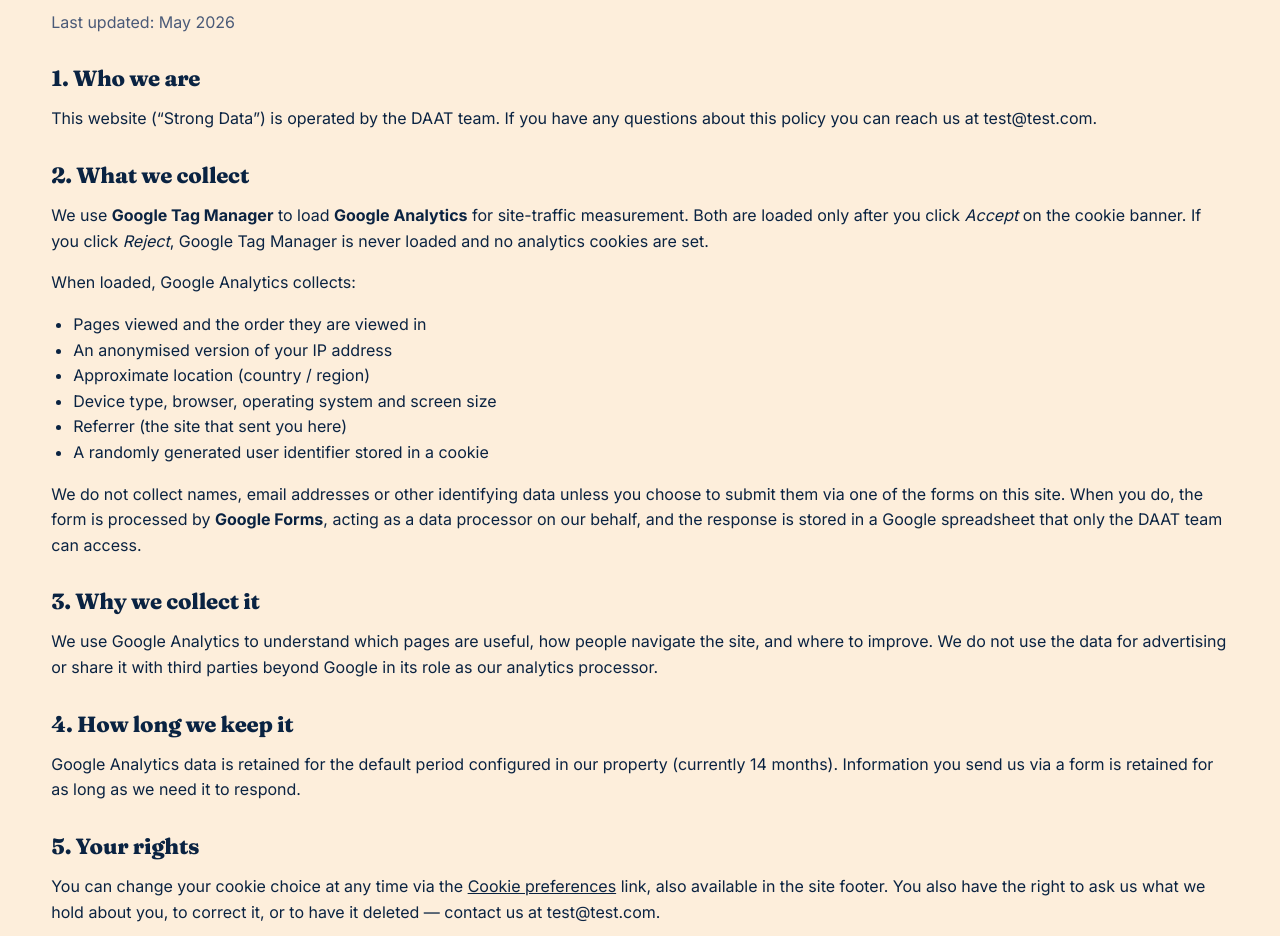
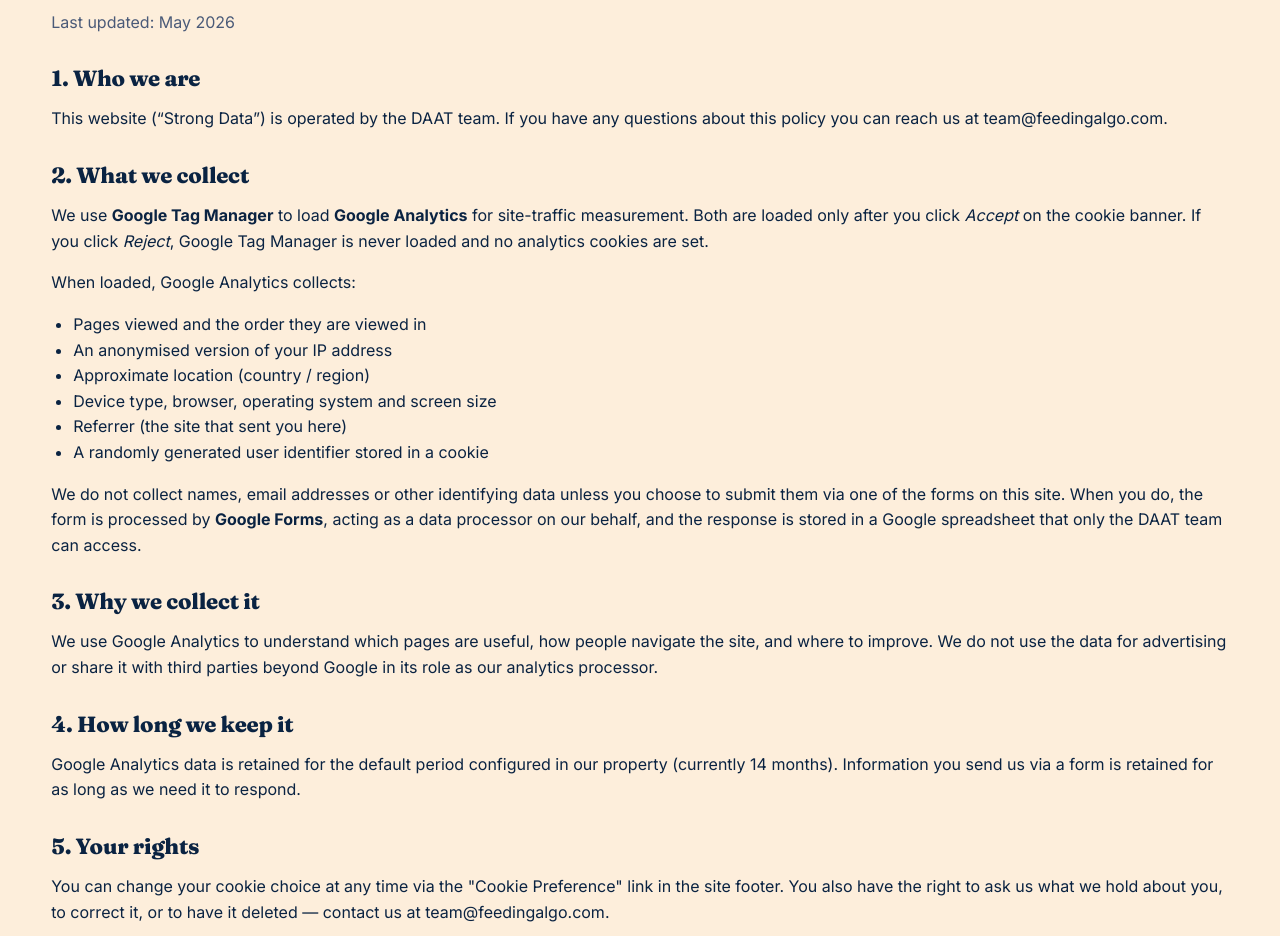
Before and after one commit to ncollinsmkl/feedingalgo, a React (Vite) app: page /privacy in a window 1280 px wide. Shown: the part 176-1112 px from the top of the page. Built offline with nearby package versions, Linux system fonts and the light colour scheme.

Commit message:
Copy changes

```diff
--- a/src/data/auditQuestions.ts
+++ b/src/data/auditQuestions.ts
@@ -64,14 +64,14 @@
       "No standardised naming convention exists across marketing teams",
       "Basic UTM mapping and platform event structures are loosely followed",
       "Dedicated Taxonomy support ensures consistent naming across channels",
-      "An automated, enterprise-wirse taxonomy governs all data feeds seamlessly",
+      "An automated, enterprise-wise taxonomy governs all data feeds seamlessly",
     ],
   },
   {
     key: "combine",
     title: "Combine",
     options: [
-      "Data lives in seperate silos with manual spreadsheet exports",
+      "Data lives in separate silos with manual spreadsheet exports",
       "Native platform integrations link basic reporting and analytics views",
       "Raw marketing and web data are automatically centralised into a cloud data warehouse (like BigQuery)",
       "Cloud data warehouse blends offline CRM data with real-time media feeds for a complete view",
@@ -84,7 +84,7 @@
       "Data is not shared directly with ad platforms for targeting",
       "Utilising audiences in Google Analytics to sync basic remarketing lists to Google Ads",
       "First-party data flows directly into the broader adtech ecosystem for custom targeting",
-      "Utilisng tools to instantly activate data across the entire media ecosystem",
+      "Utilising tools to instantly activate data across the entire media ecosystem",
     ],
   },
 ];
--- a/src/data/fiveCs.ts
+++ b/src/data/fiveCs.ts
@@ -51,17 +51,17 @@
     blurb:
       "We harvest only with full permission. No rubbish additives or artificial filler, just pure, legal, healthy data.",
     modalBody:
-      "Consent is about establishing the legal and ethical right to use the data you collect. It's the foundation everything else is built on — without it, the rest of the recipe falls apart.",
+      "Consent is about establishing the legal and ethical right to use the data you collect. It's the foundation everything else is built on and without it, the rest of the recipe falls apart.",
     solutions: [
       {
         name: "Advanced Consent Mode",
         description:
-          "Google's smart consent signalling — when a user opts out we respect it, but Algo's bowl still gets topped up with modelled data so measurement and bidding don't go hungry. Compliance without the empty calories.",
+          "Google's smart consent signalling. When a user opts out we respect it, but Algo's bowl still gets topped up with modelled data so measurement and bidding don't go hungry. Compliance without the empty calories.",
       },
       {
         name: "CMP Support (Consent Management Platform)",
         description:
-          "The branded pop-up that greets every visitor with a polite \"cookies?\" — set up properly so preferences are captured, respected, and signalled to every downstream tool. The welcoming host who checks dietary requirements before serving anything.",
+          "The branded pop-up that greets every visitor with a polite \"cookies?\". Set up properly so preferences are captured, respected, and signalled to every downstream tool. The welcoming host who checks dietary requirements before serving anything.",
       },
     ],
     cereal: "/assets/Image_Cereal_Red_C.png",
@@ -73,7 +73,7 @@
     blurb:
       "We pluck the ripest signals from every channel, skipping the “filler” to ensure your data set is nutrient-dense and relevant.",
     modalBody:
-      "Collect is about pulling in the relevant and useful data points — and only those. Better signals in means better decisions out.",
+      "Collect is about pulling in the relevant and useful data points, and only those. Better signals in means better decisions out.",
     solutions: [
       {
         name: "Tagging audits",
@@ -83,7 +83,7 @@
       {
         name: "Enhanced Conversions",
         description:
-          "Hashed first-party customer data passed alongside each conversion, so Google can match more sales back to the click that started them — even after cookies have crumbled. Heartier ingredients, fewer missed meals.",
+          "Hashed first-party customer data passed alongside each conversion, so Google can match more sales back to the click that started them even after cookies have crumbled. Heartier ingredients, fewer missed meals.",
       },
       {
         name: "Google Tag Gateway",
@@ -93,17 +93,17 @@
       {
         name: "Server-side Google Tag Manager",
         description:
-          "Tag execution moved off the browser and onto a server you control. Faster pages, cleaner data, and total say over what gets shared with whom — the kitchen finally has a head chef.",
+          "Tag execution moved off the browser and onto a server you control. Faster pages, cleaner data, and total say over what gets shared with whom. The kitchen finally has a head chef.",
       },
       {
         name: "CAPI (Conversions API)",
         description:
-          "A server-to-server pipeline that sends conversion data straight from your back end to ad platforms — no browser required. The chef-to-platform delivery van that doesn't depend on cookie crumbs surviving the trip.",
+          "A server-to-server pipeline that sends conversion data straight from your back end to ad platforms with no browser required. The chef-to-platform delivery van that doesn't depend on cookie crumbs surviving the trip.",
         subItems: [
           {
             name: "Facebook (Meta CAPI)",
             description:
-              "Conversions delivered direct to Meta — Facebook, Instagram and Messenger — so attribution survives iOS restrictions and ad-blockers.",
+              "Conversions delivered direct to Meta (Facebook), Instagram and Messenger — so attribution survives iOS restrictions and ad-blockers.",
           },
           {
             name: "TikTok (Events API)",
@@ -142,7 +142,7 @@
       {
         name: "Data Matching",
         description:
-          "Joining records from different systems — CRM, web, offline — onto a single customer record using emails, phone numbers, hashed identifiers or anything they share. Putting all the ingredients in the same labelled jar.",
+          "Joining records from different systems like CRM, web and offline into a single customer record using emails, phone numbers, hashed identifiers or anything they share. Putting all the ingredients in the same labelled jar.",
       },
     ],
     cereal: "/assets/Image_Cereal_Blue_C.png",
@@ -169,7 +169,7 @@
       {
         name: "Reporting solutions",
         description:
-          "Looker Studio, Power BI, Tableau — the serving plates that turn warehoused data into dashboards stakeholders can actually read over their morning coffee.",
+          "Looker Studio, Power BI and Tableau, these are the serving plates that turn warehoused data into dashboards stakeholders can actually read over their morning coffee.",
       },
     ],
     cereal: "/assets/Image_Cereal_Green_C.png",
@@ -181,12 +181,12 @@
     blurb:
       "We use the best tech to turn ingredients into action, ensuring your data is ready to activate and fuel results across every channel.",
     modalBody:
-      "Connect is about activating the data to speak to a brand's audience — turning insight into impact across every channel.",
+      "Connect is about activating the data to speak to a brand's audience, turning insight into impact across every channel.",
     solutions: [
       {
         name: "Google Analytics excellence",
         description:
-          "A properly configured GA4 — clean events, meaningful audiences, calibrated conversions — feeding consistent signals into every platform you activate. The well-set table that turns ingredients into a meal.",
+          "A properly configured GA4 means clean events, meaningful audiences and calibrated conversions that can feed consistent signals into every platform you activate. The well-set table that turns ingredients into a meal.",
       },
       {
         name: "Audience Management Platforms",
@@ -196,12 +196,12 @@
       {
         name: "Adobe Analytics / Adobe CJA",
         description:
-          "The Adobe side of the analytics aisle — Customer Journey Analytics built specifically for joined-up reporting across web, app and offline. A complementary cookbook to GA4 when your stack already lives in Adobe.",
+          "The Adobe side of the analytics aisle. Customer Journey Analytics built specifically for joined-up reporting across web, app and offline. A complementary cookbook to GA4 when your stack already lives in Adobe.",
       },
       {
         name: "Offline data",
         description:
-          "In-store purchases, call-centre conversions and CRM lifecycle events fed back up to ad platforms so optimisation learns from what really happened — not just what happened in a browser tab. Receipts from every till added back to the recipe.",
+          "In-store purchases, call-centre conversions and CRM lifecycle events fed back up to ad platforms so optimisation learns from what really happened, not just what happened in a browser tab. Receipts from every till added back to the recipe.",
       },
     ],
     cereal: "/assets/Image_Cereal_Purple_C.png",
--- a/src/pages/Privacy.tsx
+++ b/src/pages/Privacy.tsx
@@ -23,7 +23,7 @@
         <p>
           This website (“Strong Data”) is operated by the DAAT team. If you
           have any questions about this policy you can reach us at{" "}
-          <a href="mailto:test@test.com">test@test.com</a>.
+          <a href="mailto:team@feedingalgo.com">team@feedingalgo.com</a>.
         </p>
 
         <h2>2. What we collect</h2>
@@ -68,19 +68,9 @@
 
         <h2>5. Your rights</h2>
         <p>
-          You can change your cookie choice at any time via the{" "}
-          <button
-            type="button"
-            className={styles.linkBtn}
-            onClick={() =>
-              window.dispatchEvent(new CustomEvent("open-consent-banner"))
-            }
-          >
-            Cookie preferences
-          </button>{" "}
-          link, also available in the site footer. You also have the right to
+          You can change your cookie choice at any time via the "Cookie Preference" link in the site footer. You also have the right to
           ask us what we hold about you, to correct it, or to have it deleted —
-          contact us at <a href="mailto:test@test.com">test@test.com</a>.
+          contact us at <a href="mailto:team@feedingalgo.com">team@feedingalgo.com</a>.
         </p>
 
         <h2>6. Changes</h2>
```
